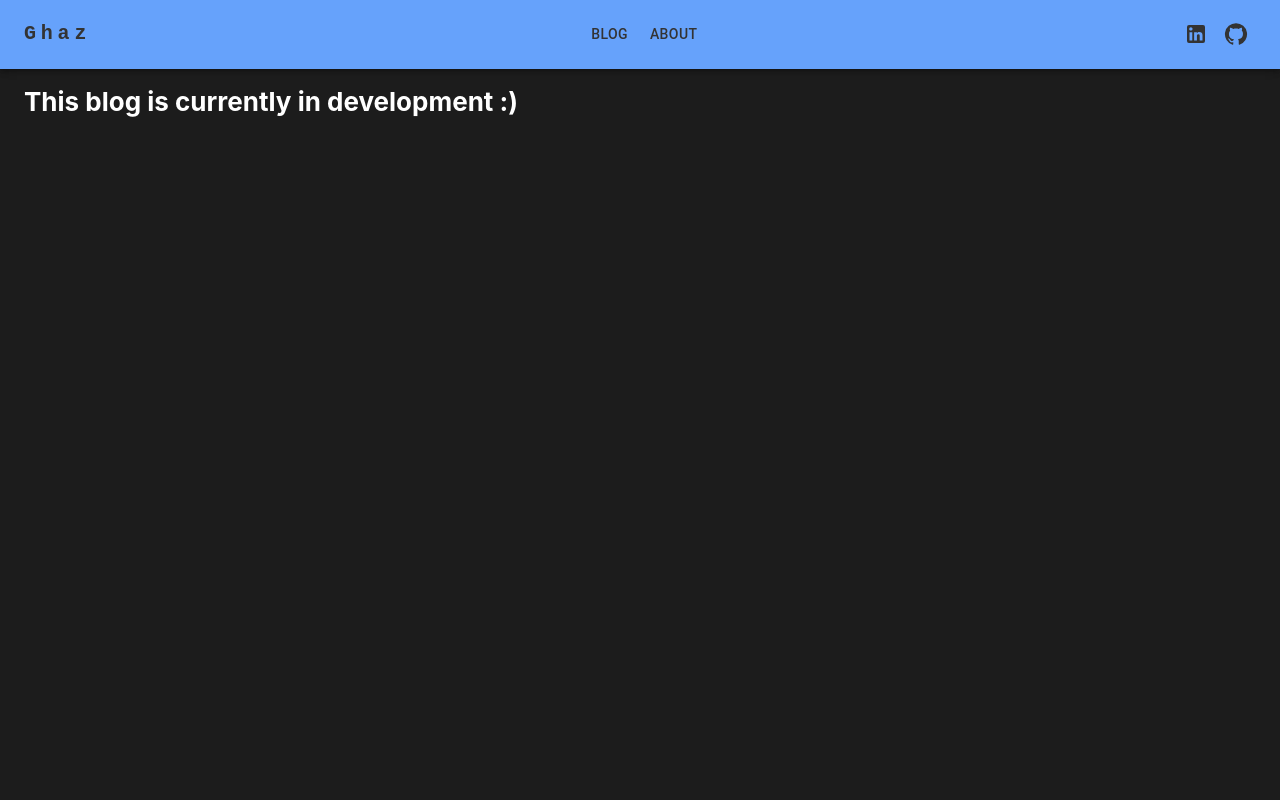
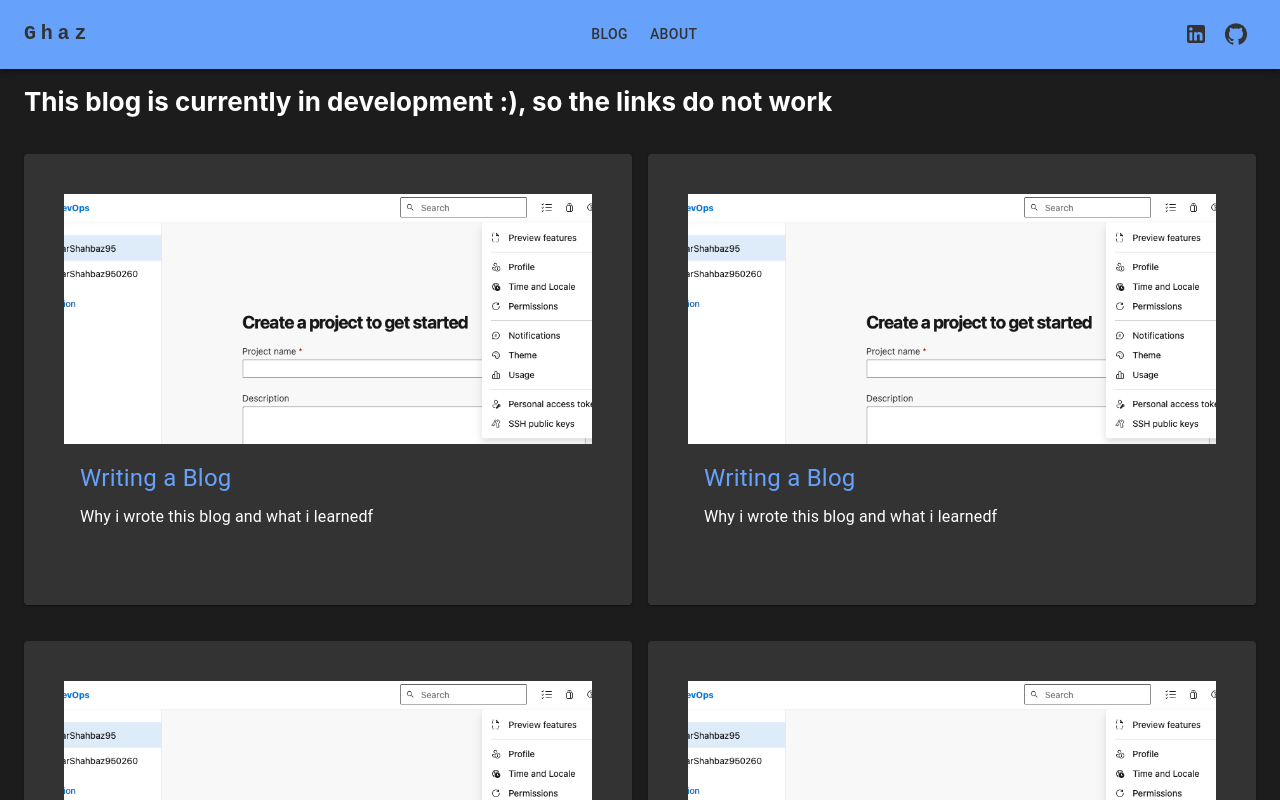
Before and after one commit to GhazTools/Blog, a React (Create React App) app: page / in a window 1280 px wide. Shown: the top 800 px of the page. Built offline with nearby package versions, Linux system fonts and the light colour scheme.

Commit message:
card logic

```diff
--- a/src/App.tsx
+++ b/src/App.tsx
@@ -6,6 +6,8 @@ import Header from "./components/header";
 import MarkdownProcessor from "./components/markdown_processor";
 import theme from "./material_theme";
 import MarkdownRequester from "./components/markdown_requester";
+import BlogList from "./components/blog_list";
+
 import "./styles.css";
 
 function App() {
@@ -19,7 +21,8 @@ function App() {
                             <Route
                                 path="/"
                                 element={
-                                    <MarkdownProcessor markdown="# This blog is currently in development :)" />
+                                    <BlogList />
+                                    // <MarkdownProcessor markdown="# This blog is currently in development :)" />
                                 }
                             />
                             <Route path="/about" element={<AboutPage />} />
--- /dev/null
+++ b/src/components/blog_list.tsx
@@ -0,0 +1,35 @@
+import React from "react";
+import Card from "@mui/material/Card";
+import CardActions from "@mui/material/CardActions";
+import CardContent from "@mui/material/CardContent";
+import Button from "@mui/material/Button";
+import Typography from "@mui/material/Typography";
+import Grid from "@mui/material/Grid"; // Step 1: Import Grid
+import Box from "@mui/material/Box";
+import CustomCard from "./card";
+import MarkdownProcessor from "./markdown_processor";
+const bull = (
+    <Box
+        component="span"
+        sx={{ display: "inline-block", mx: "2px", transform: "scale(0.8)" }}
+    >
+        •
+    </Box>
+);
+
+function BlogList() {
+    return (
+        <>
+            <MarkdownProcessor markdown="# This blog is currently in development :), so the links do not work" />
+            <Grid container spacing={2}>
+                {" "}
+                <CustomCard />
+                <CustomCard />
+                <CustomCard />
+                <CustomCard />
+            </Grid>
+        </>
+    );
+}
+
+export default BlogList;
--- /dev/null
+++ b/src/components/card.tsx
@@ -0,0 +1,74 @@
+import Box from "@mui/material/Box";
+import Button from "@mui/material/Button";
+import Card from "@mui/material/Card";
+import CardActions from "@mui/material/CardActions";
+import CardContent from "@mui/material/CardContent";
+import Grid from "@mui/material/Grid"; // Step 1: Import Grid
+import Typography from "@mui/material/Typography";
+
+import { CardMedia } from "@mui/material";
+import MarkdownProcessor from "./markdown_processor";
+const bull = (
+    <Box
+        component="span"
+        sx={{ display: "inline-block", mx: "2px", transform: "scale(0.8)" }}
+    >
+        •
+    </Box>
+);
+
+function CustomCard() {
+    // Example onClick handler if not using Link for navigation
+    const handleClick = () => {
+        // Navigate to the blog item
+        // For example, using history.push('/blog-item-path') with React Router
+    };
+
+    return (
+        <Grid item xs={12} md={6}>
+            <Card
+                sx={{
+                    minWidth: 400,
+                    backgroundColor: "#f0f0f0",
+                    padding: "40px",
+                    marginTop: "20px",
+                    transition: "0.3s",
+                    "&:hover": {
+                        transform: "scale(1.03)", // Slightly scale up the card
+                        boxShadow: "0 4px 20px 0 rgba(0,0,0,0.12)", // Increase box-shadow
+                    },
+                }}
+                onClick={handleClick} // Add this if using onClick for navigation
+                // component={Link} to="/blog-item-path" // Uncomment and modify if using Link for navigation
+            >
+                <CardMedia
+                    component="img"
+                    sx={{ minWidth: 400, height: 250 }}
+                    image="server_images/test.png"
+                    alt="Image description"
+                />
+                <Grid container direction="column" sx={{ flexGrow: 1 }}>
+                    <CardContent
+                        sx={{
+                            justifyContent: "flex-end",
+                        }}
+                    >
+                        <Typography
+                            sx={{ fontSize: 24 }}
+                            color="text.main"
+                            gutterBottom
+                        >
+                            Writing a Blog
+                        </Typography>
+
+                        <Typography sx={{ mb: 1.5 }} color="text.secondary">
+                            Why i wrote this blog and what i learnedf
+                        </Typography>
+                    </CardContent>
+                </Grid>
+            </Card>
+        </Grid>
+    );
+}
+
+export default CustomCard;
--- a/src/material_theme.tsx
+++ b/src/material_theme.tsx
@@ -4,6 +4,10 @@ const theme = createTheme({
     palette: {
         primary: {
             main: "#66a2fb",
+        },
+        text: {
+            primary: "#333333",
+            secondary: "#FFFFFF",
         },
     },
     components: {
@@ -21,6 +25,23 @@ const theme = createTheme({
                 },
             },
         },
+        MuiCard: {
+            styleOverrides: {
+                root: {
+                    backgroundColor: "#333333 !important",
+                    // color: "#66a2fb !important",
+                },
+            },
+        },
+        MuiCardContent: {
+            styleOverrides: {
+                root: {
+                    // backgroundColor: "#66a2fb !important",
+                    color: "#66a2fb !important",
+                    secondaryColor: "#FFFFFF !important",
+                },
+            },
+        },
     },
 });
 
```
